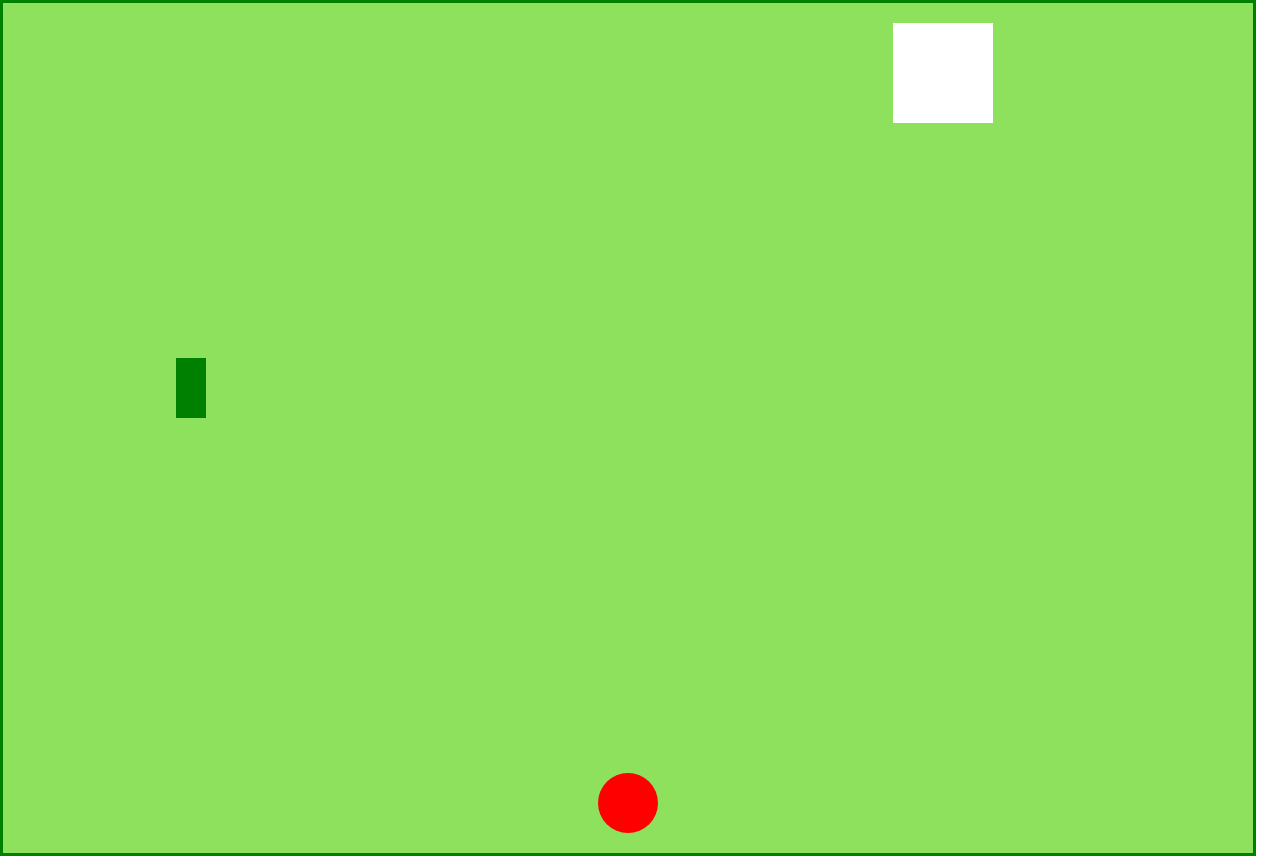
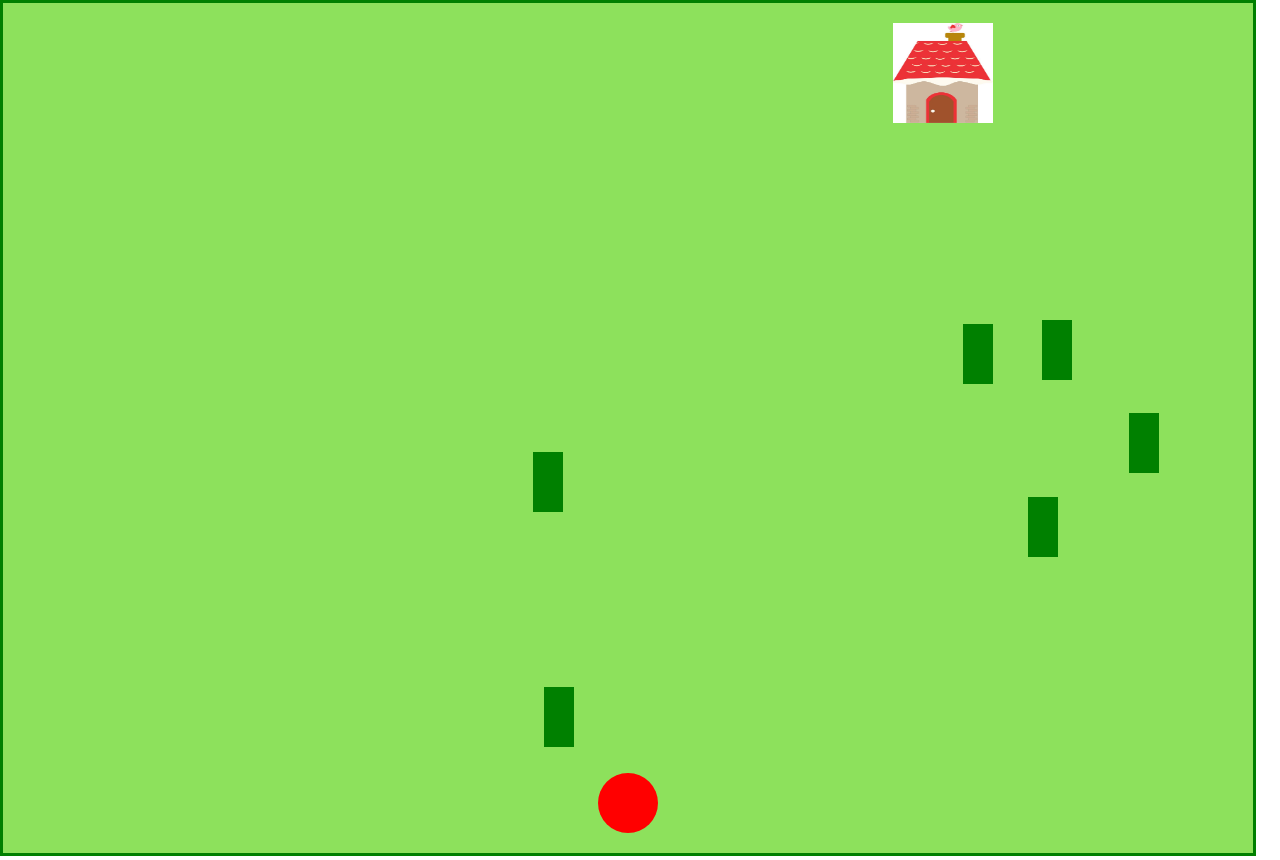
Before and after one commit to b-arana/LITTLE-RED-RIDING-HOOD, a plain HTML site: page index.html in a window 1280 px wide. Both pictures are taken after a click on the button "Start game". Drawn offline with nearby package versions, Linux system fonts and the light colour scheme.

Commit message:
Obstaculos salen a distinta velocidad

```diff
--- a/css/style.css
+++ b/css/style.css
@@ -31,7 +31,7 @@ body {
 
 .back{
     display: none;
-    background-image: url("/images/wolf.jpg");
+    background-image: url("../images/wolf.jpg");
     background-repeat: no-repeat;
     background-size: cover;
 
--- a/js/characters.js
+++ b/js/characters.js
@@ -8,7 +8,9 @@ function Characters(canvas, ctx) {
 	this.ctx = ctx;
 	this.x = 625;
 	this.y = 800;
-    this.r = 30;
+	this.r = 30;
+	this.h = 30;
+	this.w = 30;
 }
 Characters.prototype.drawRedHiringHood = function() {
 	this.ctx.beginPath();
--- a/js/game.js
+++ b/js/game.js
@@ -5,8 +5,9 @@ function Game(canvasId) {
     this.height = 900;
 	this.house = new House(this.canvas, this.ctx);
 	this.redRidingHood = new Characters(this.canvas, this.ctx);
-	this.wolf = new Characters(this.canvas, this.ctx);
+	//this.wolf = new Characters(this.canvas, this.ctx);
 	this.obstacles = new Obstacles(this.canvas, this.ctx);
+	this.arrayObs = [];
 
 
 }
@@ -22,16 +23,29 @@ Game.prototype.start = function() {
 			this.house.moveHouse();
 			this.redRidingHood.drawRedHiringHood();
             this.redRidingHood.moveRedHiringHood();
-            this.obstacles.drawObstacles();
-            this.obstacles.moveObstacles ();
+			this.obstaclesController()
+			this.addObstacles();
 		}.bind(this),
 		60
 	);
 };
 
+Game.prototype.obstaclesController = function () {
+	this.arrayObs.forEach( (e,i) => {
+		if(e.live == false){
+			this.arrayObs.splice(i, 1);
+		}
+		e.drawObstacles();
+		e.moveObstacles();
+		if (e.y > this.height) {
+			e.live = false;
+		}
+		e.collision(this.redRidingHood)
+	})
+}
+
 Game.prototype.addObstacles = function(){
-
-
-
-
+	if(this.arrayObs.length <= 5){
+		this.arrayObs.push(new Obstacles(this.canvas, this.ctx));
+	}
 }
--- a/js/house.js
+++ b/js/house.js
@@ -5,13 +5,11 @@ function House(canvas, ctx) {
 	this.y = 20;
 	this.w = 100;
 	this.vx = 7;
+	this.img = new Image();
+	this.img.src = 'images/house.jpg';
 }
 House.prototype.drawHouse = function() {
-    this.ctx.fillStyle = "white";
-	this.ctx.fillRect(this.x, this.y, this.w, this.w);
-	// this.img = new Image();
-	// this.img.src = '/images/house.jpg';
-	// this.ctx.drawImage(this.img, this.x, this.y, this.w, this.w);
+	this.ctx.drawImage(this.img, this.x, this.y, this.w, this.w);
 };
 
 House.prototype.moveHouse = function() {
--- a/js/main.js
+++ b/js/main.js
@@ -30,6 +30,7 @@ window.onload = function() {
 		$('#container').css({
 			display: 'none'
 		});
+
 		game.start();
 	};
 };
--- a/js/obstacles.js
+++ b/js/obstacles.js
@@ -3,12 +3,16 @@ function Obstacles(canvas, ctx) {
     this.ctx = ctx;
     this.posMinX = 10;
     this.posMaxX = this.canvas.width;
+    this.posMaxY = -150;
+    this.posMinY = 0;
+    this.vMax = 20;
+    this.vMin = 10;
     this.x = this.numRandom(this.posMinX, this.posMaxX);
-    this.y = 40;
+    this.y = this.numRandom(this.posMaxY, this.posMinY);
     this.w = 30;
     this.h = 60;
-    this.vy = 7;
-
+    this.vy = this.numRandom(this.vMax, this.vMin);
+    this.live = true;
 
 }
 
@@ -18,10 +22,15 @@ Obstacles.prototype.drawObstacles = function () {
 }
 Obstacles.prototype.moveObstacles = function(){
     this.y += this.vy;
-
 }
 
 Obstacles.prototype.numRandom = function (min, max) {
     return num = Math.round(Math.random() * (max - min) + min);
+}
 
+Obstacles.prototype.collision = function (obstacle) {
+    if (this.x < obstacle.x + obstacle.w && this.x + this.w > obstacle.x &&
+        this.y < obstacle.y + obstacle.h && this.y + this.h > obstacle.y) {
+        console.log("CHOCASTE")
+    }
 }
```
